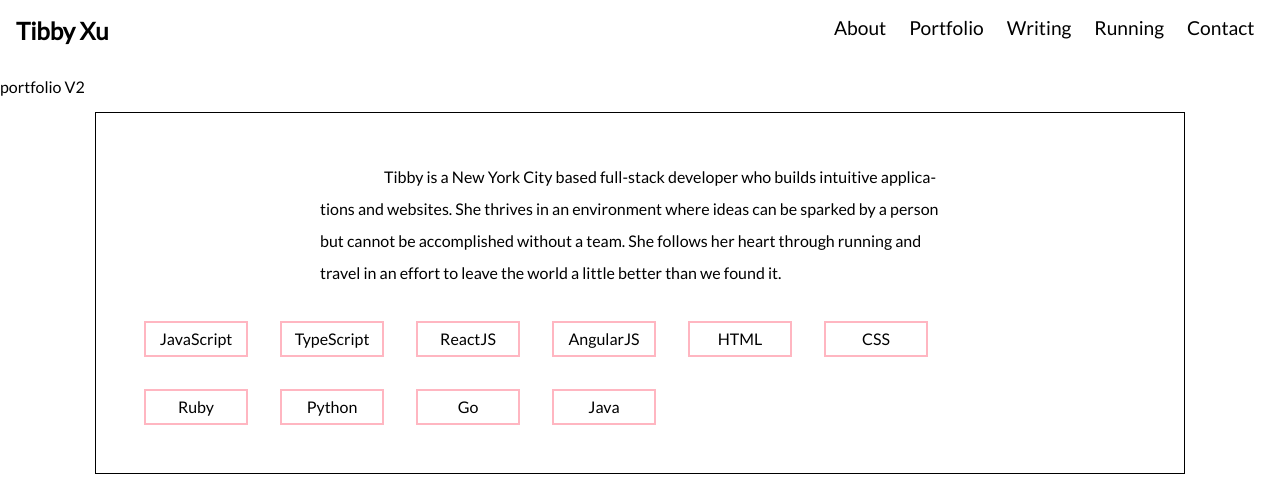
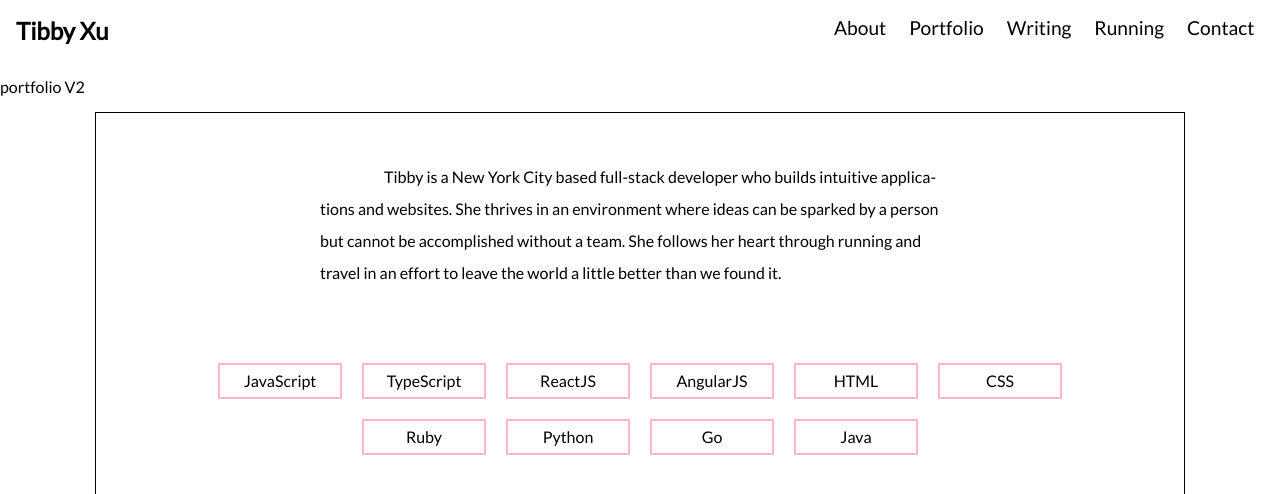
Before and after one commit to fallwall/she-run-freely, a React (Create React App) app: page /about in a window 1280 px wide. Shown: the top 494 px of the page. Built offline with nearby package versions, Linux system fonts and the light colour scheme.

Commit message:
about-tech stack now in flexbox

```diff
--- a/public/index.html
+++ b/public/index.html
@@ -9,7 +9,7 @@
       name="description"
       content="Tibby's personal portfolio."
     />
-    <link rel="apple-touch-icon" href="icon100.png" />
+    <link rel="apple-touch-icon" href="%PUBLIC_URL%/icon100.png" />
     <!--
       manifest.json provides metadata used when your web app is installed on a
       user's mobile device or desktop. See https://developers.google.com/web/fundamentals/web-app-manifest/
--- a/src/pages/about.css
+++ b/src/pages/about.css
@@ -1,7 +1,24 @@
+.tech-stack-wrapper {
+  min-height: 8em;
+  height: 30vh;
+  margin: 2em auto;
+  padding: 2em 0;
+  width: 80vw;
+}
+
+.tech-stack-front-wrapper, .tech-stack-back-wrapper {
+  display: flex;
+  flex-flow: row wrap;
+  align-items: center;
+  justify-content: center;
+  width: 100%;
+}
+
 .tech-stack {
   display:inline-block;
-  margin: 1em 1em;
-  width: 100px;
+  margin: 10px;
+  width: 120px;
+  min-width: 100px;
   height: 2em;
   border: 2px solid lightpink;
   line-height: 2em;
```
Also changed, not shown: public/manifest.json.
